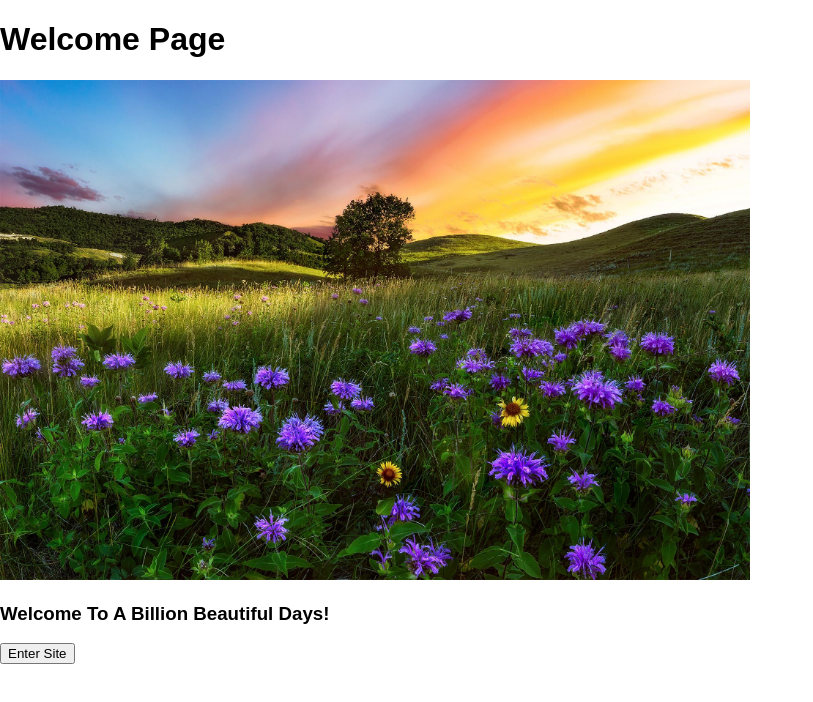
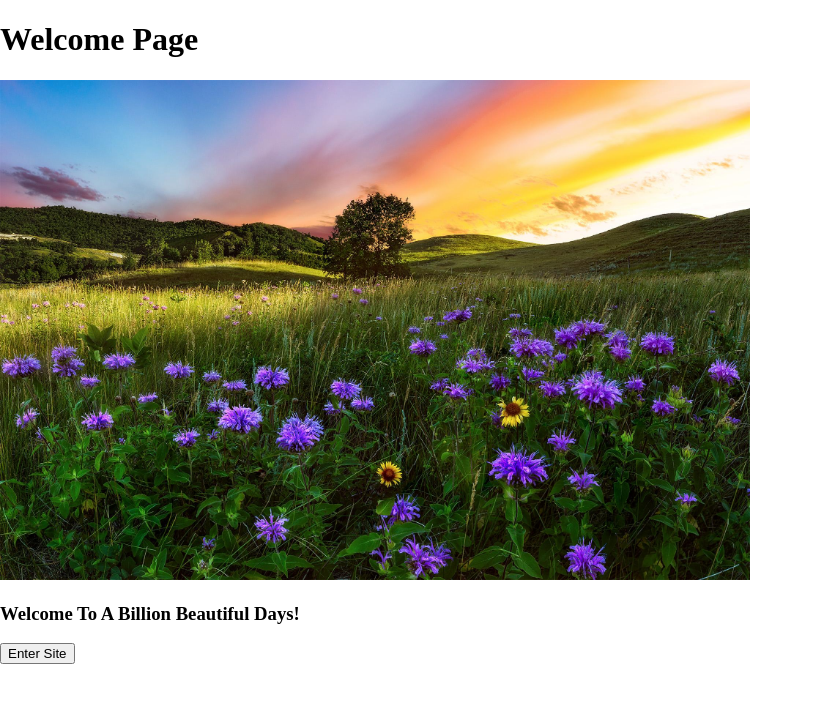
Before and after one commit to KoichiSakamoto/A-Billion-Beautiful-Days-Frontend, a React (Create React App) app: page / in a window 1280 px wide. Shown: the top 702 px of the page, without its empty margins (0-813 px from the left). Built offline with nearby package versions, Linux system fonts and the light colour scheme.

Commit message:
created css file

```diff
--- a/src/index.css
+++ b/src/assets/css/index.css
@@ -1,5 +1,5 @@
 body {
   margin: 0;
   padding: 0;
-  font-family: sans-serif;
+  background-color: white;
 }
--- a/src/index.js
+++ b/src/index.js
@@ -1,6 +1,6 @@
 import React from 'react';
 import ReactDOM from 'react-dom';
-import './index.css';
+import './assets/css/index.css';
 import App from './App';
 import registerServiceWorker from './registerServiceWorker';
 import { Provider } from 'react-redux';
```
